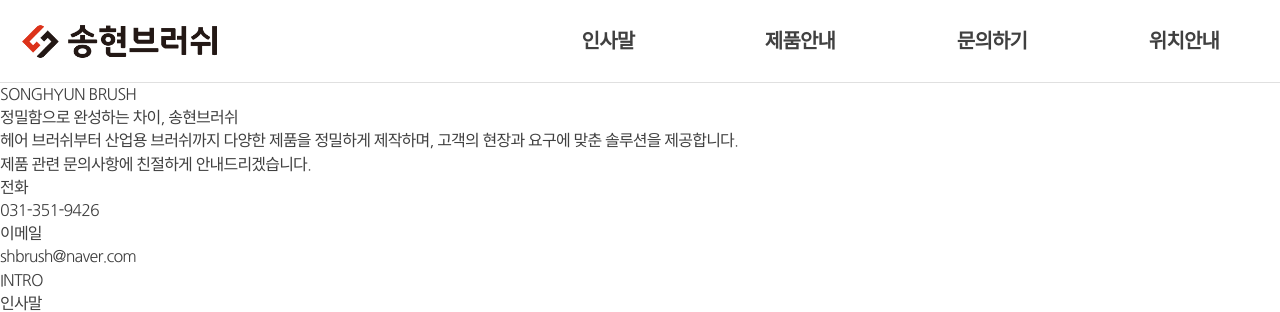
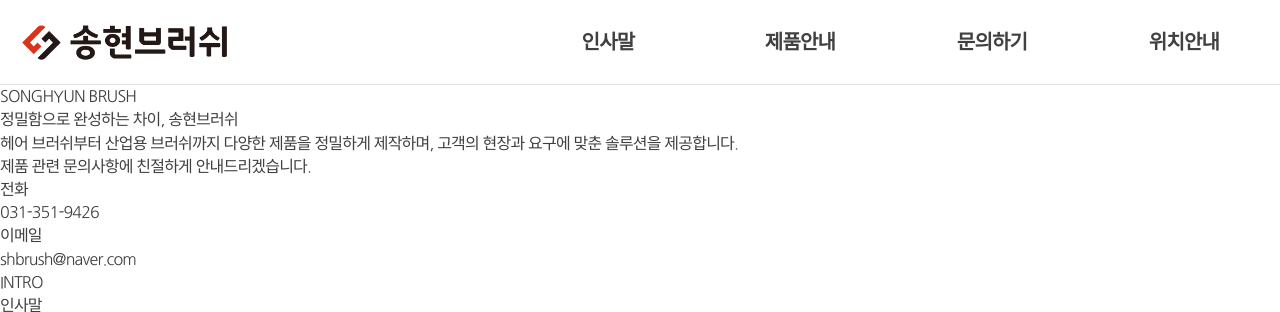
Before and after one commit to shbrush/shbrush, a PHP site: page / in a window 1280 px wide. Shown: the top 312 px of the page. Run offline with PHP 8.4, Linux system fonts and the light colour scheme; some libraries are stand-ins or nearby versions.

Commit message:
Update layout.css

```diff
--- a/css/layout.css
+++ b/css/layout.css
@@ -1,8 +1,8 @@
 /*top*/
 .top {display:flex; align-items:center; justify-content:flex-start; flex-wrap:wrap; border-bottom:1px solid #e0e0e0;}
-.top .logo {width:min(40%, 240px); padding:20px;}
+.top .logo {width:min(50%, 250px); padding:20px;}
 .top ul {width:100%; display:flex; align-items:center; border-top:1px solid #e0e0e0;}
-.top ul li {font-weight:800; flex:1; display:flex; align-items:center; justify-content:center; text-align:center; padding:20px 0;}
+.top ul li {font-weight:800; flex:1; display:flex; align-items:center; justify-content:center; text-align:center; padding:10px 0;}
 .top ul li:not(:last-child) {border-right:1px solid #e0e0e0;}
 
 @media all and (min-width:768px) {
```
